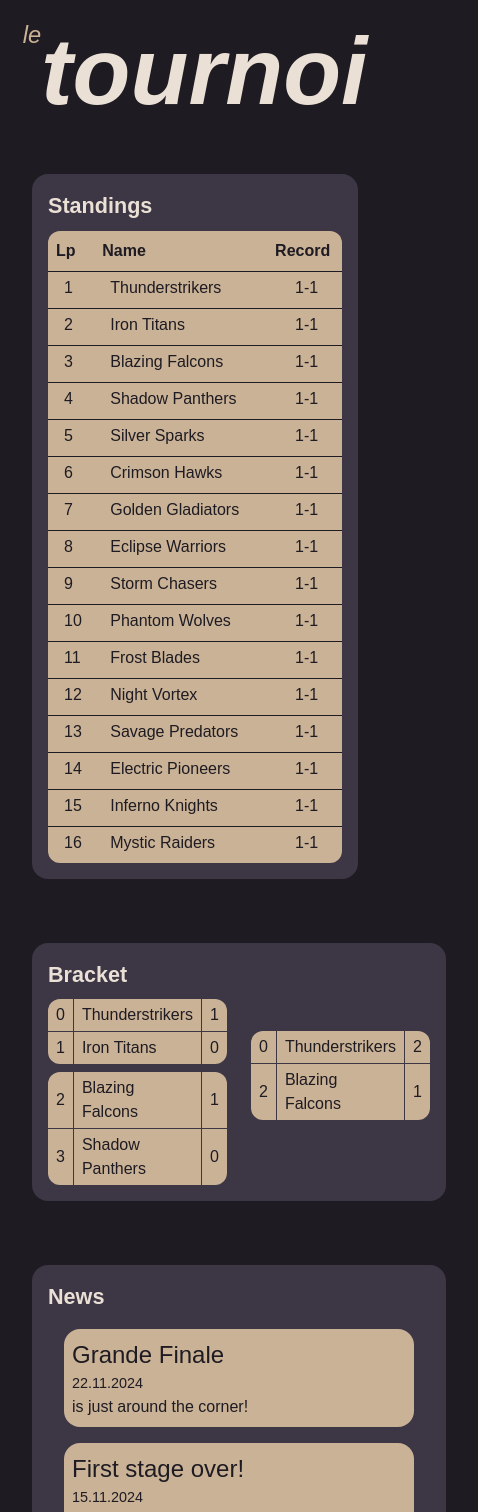
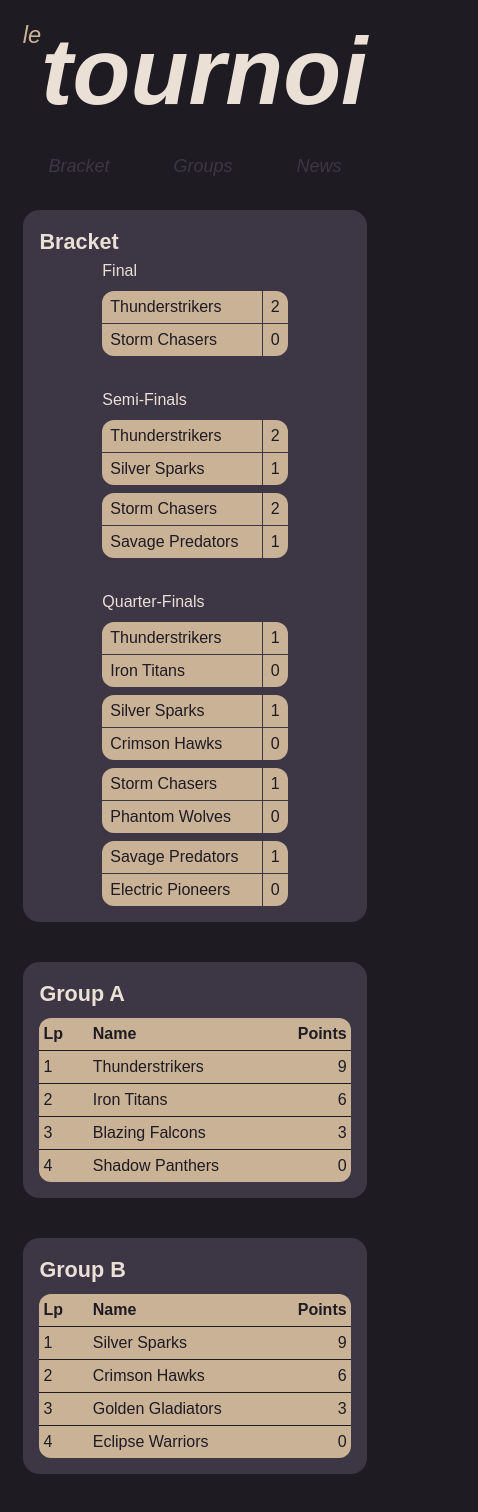
Before and after one commit to noradenshi/tournoi, a Next.js app: page / in a window 390 px wide. Shown: the top 1512 px of the page, 478 px wide, since content can reach past the window. Built offline with nearby package versions, Linux system fonts and the light colour scheme.

Commit message:
added group stage & fixed responsiveness

```diff
--- a/src/app/globals.css
+++ b/src/app/globals.css
@@ -6,6 +6,7 @@ html,
 body {
     min-width: 300px;
     width: 100%;
+    scroll-behavior: smooth;
 }
 
 :root {
@@ -22,47 +23,95 @@ body {
     font-family: Arial, Helvetica, sans-serif;
 }
 
+nav {
+    text-align: center;
+    align-content: center;
+    position: sticky;
+    top: 0px;
+    width: 100%;
+    height: 3em;
+    background-color: var(--background);
+    z-index: 99;
+    overflow-x: auto;
+}
+
+nav li {
+    display: inline;
+    margin: 0 2em;
+}
+
+nav li a {
+    color: var(--primary);
+    font-size: large;
+}
+
 .content-wrap {
     display: flex;
     flex-direction: row;
-    flex-wrap: wrap-reverse;
-    align-items: self-start;
-    justify-content: space-around;
+    flex-wrap: wrap;
+    align-items: start;
     margin: 0;
+    max-width: 1400px;
 }
 
+.content-wrap * {
+    margin: auto;
+}
+
+
+.content,
 .content-1,
 .content-2 {
     display: flex;
-    flex-direction: column;
-    flex-wrap: nowrap;
+    flex-direction: row;
+    flex-wrap: wrap-reverse;
+    width: auto;
+    column-gap: 10vw;
 }
 
-.content-2 {
-    flex: 2;
-}
-
-.content-1 {
-    flex: 1;
-}
+/**/
+/* .content-2 { */
+/*     flex: 3; */
+/* } */
+/**/
+/* .content-1 { */
+/*     flex: 1; */
+/* } */
 
 .box {
     background-color: var(--primary);
     color: var(--foreground);
     border-radius: 1em;
     padding: 1em;
-    margin: 2em;
+    margin: 1.25em auto;
+    width: 80vw;
+}
+
+.groups {
+    display: flex;
+    flex-flow: row wrap;
+    column-gap: 1vw;
+}
+
+.groups * {
     width: auto;
 }
 
 a {
     font-style: italic;
-    color: var(--accent)
+    color: var(--accent);
+    text-decoration: none;
+}
+
+@media screen and (max-width: 850px) {
+    .box {
+        margin: 1.25em 6vw;
+        width: 100%;
+    }
 }
 
 @media screen and (min-width: 1420px) {
     .content-wrap {
         margin: 0 auto;
-        max-width: 1400px;
     }
 }
--- a/src/app/page.tsx
+++ b/src/app/page.tsx
@@ -1,9 +1,10 @@
 import Header from "@/components/header/header";
 import Bracket from "@/components/bracket/bracket";
 import Footer from "@/components/footer/footer";
-import Standings from "@/components/standings/standings";
 import TeamProps from "@/interfaces/TeamProps";
 import News from "@/components/news/news";
+import Group from "@/components/group/group";
+import ScrollTopButton from "@/components/scrollTop/scrollTop";
 
 export default function Home() {
     const team_names = [
@@ -14,21 +15,31 @@ export default function Home() {
     ];
 
     const teams: TeamProps[] = team_names.map((name, seed) => ({
-        seed, name, wins: 1, loses: 1,
+        seed, name, wins: 1, loses: 1, group_pts: 3
     }));
+
 
     return (
         <div>
             <Header />
+            <nav>
+                <ul>
+                    <li><a href="#bracket">Bracket</a></li>
+                    <li><a href="#groups">Groups</a></li>
+                    <li><a href="#news">News</a></li>
+                </ul>
+            </nav>
             <div className="content-wrap">
-                <div className="content-2">
-                    {Bracket(teams)}
-                    <News />
+                {Bracket(teams)}
+                <div className="groups">
+                    {Group("A", teams.slice(0, 4))}
+                    {Group("B", teams.slice(4, 8))}
+                    {Group("C", teams.slice(8, 12))}
+                    {Group("D", teams.slice(12, 16))}
                 </div>
-                <div className="content-1">
-                    {Standings(teams)}
-                </div>
+                <News />
             </div>
+            <ScrollTopButton />
             <Footer />
         </div>
     );
--- a/src/components/bracket/bracket.css
+++ b/src/components/bracket/bracket.css
@@ -1,11 +1,16 @@
 .bracket {
     display: flex;
+    flex-direction: row;
+    flex-wrap: wrap-reverse;
     justify-content: center;
+    gap: 2em 2em;
+    margin: auto 10vw;
 }
 
-.bracket .stage+.stage {
-    margin-top: 2em;
-    margin-left: 1.5em;
+.stage {
+    display: flex;
+    flex-direction: column;
+    justify-content: center;
 }
 
 .matchup {
--- a/src/components/bracket/bracket.tsx
+++ b/src/components/bracket/bracket.tsx
@@ -13,12 +13,10 @@ function Matchup({ team1, team2, score1, score2 }: MatchupProps) {
         <table className="matchup">
             <tbody>
                 <tr className="team1">
-                    <td className="seed">{team1.seed}</td>
                     <td className="name">{team1.name}</td>
                     <td className="score">{score1}</td>
                 </tr>
                 <tr className="team2">
-                    <td className="seed">{team2.seed}</td>
                     <td className="name">{team2.name}</td>
                     <td className="score">{score2}</td>
                 </tr>
@@ -29,16 +27,32 @@ function Matchup({ team1, team2, score1, score2 }: MatchupProps) {
 
 export default function Bracket(teams: TeamProps[]) {
     return (
-        <div className="box">
+        <div id="bracket" className="box">
             <h1>Bracket</h1>
             <div className="bracket">
                 <div className="stage">
-                    <Matchup team1={teams[0]} team2={teams[1]} score1={1} score2={0} />
-                    <Matchup team1={teams[2]} team2={teams[3]} score1={1} score2={0} />
+                    <label>
+                        Quarter-Finals
+                        <Matchup team1={teams[0]} team2={teams[1]} score1={1} score2={0} />
+                        <Matchup team1={teams[4]} team2={teams[5]} score1={1} score2={0} />
+                        <Matchup team1={teams[8]} team2={teams[9]} score1={1} score2={0} />
+                        <Matchup team1={teams[12]} team2={teams[13]} score1={1} score2={0} />
+                    </label>
                 </div>
 
                 <div className="stage">
-                    <Matchup team1={teams[0]} team2={teams[2]} score1={2} score2={1} />
+                    <label>
+                        Semi-Finals
+                        <Matchup team1={teams[0]} team2={teams[4]} score1={2} score2={1} />
+                        <Matchup team1={teams[8]} team2={teams[12]} score1={2} score2={1} />
+                    </label>
+                </div>
+
+                <div className="stage">
+                    <label>
+                        Final
+                        <Matchup team1={teams[0]} team2={teams[8]} score1={2} score2={0} />
+                    </label>
                 </div>
             </div>
         </div>
--- /dev/null
+++ b/src/components/group/group.css
@@ -0,0 +1,28 @@
+.group {
+    margin-top: .5em;
+    background-color: var(--accent);
+    color: var(--background);
+    border-radius: .75em;
+    width: 100%;
+}
+
+.group td {
+    padding: .25em;
+    text-align: left;
+}
+
+.group thead td {
+    font-weight: bold;
+}
+
+.group tbody td {
+    border-top: 1px solid var(--background);
+}
+
+.group td.name {
+    width: 10em;
+}
+
+.group .points  {
+    text-align: right;
+}
--- /dev/null
+++ b/src/components/group/group.tsx
@@ -0,0 +1,28 @@
+import TeamProps from "@/interfaces/TeamProps";
+import "./group.css"
+
+export default function Group(name: string, teams: TeamProps[]) {
+    return (
+        <div id="groups" className="box">
+            <h1>Group {name}</h1>
+            <table className="group">
+                <thead>
+                    <tr>
+                        <td>Lp</td>
+                        <td>Name</td>
+                        <td className="points">Points</td>
+                    </tr>
+                </thead>
+                <tbody>
+                    {teams.map((team, index) => (
+                        <tr>
+                            <td>{index + 1}</td>
+                            <td className="name">{team.name}</td>
+                            <td className="points">{(3 - index) * 3}</td>
+                        </tr>
+                    ))}
+                </tbody>
+            </table>
+        </div>
+    );
+}
--- a/src/components/news/news.css
+++ b/src/components/news/news.css
@@ -1,6 +1,12 @@
+.news {
+    display: flex;
+    flex-direction: column;
+    row-gap: .5em;
+}
+
 article {
+    width: 100%;
     background-color: var(--accent);
-    margin: 1em;
     border-radius: 1em;
     padding: .5em;
     color: var(--background);
@@ -9,6 +15,7 @@ article {
 .title {
     font-size: 1.5em;
     display: flex;
+    align-items: right;
 }
 
 .date {
--- a/src/components/news/news.tsx
+++ b/src/components/news/news.tsx
@@ -17,7 +17,7 @@ function Article({ title, message, date }: ArticleProps) {
 
 export default function News() {
     return (
-        <div className="box">
+        <div id="news" className="box">
             <h1>News</h1>
             <div className="news">
                 <Article title="Grande Finale"
--- /dev/null
+++ b/src/components/scrollTop/scrollTop.css
@@ -0,0 +1,22 @@
+.scroll-top {
+    position: fixed;
+    z-index: 99;
+    bottom: 20px;
+    right: 30px;
+    background-color: var(--primary);
+    padding: 1em;
+    border-radius: 4em;
+    width: 4em;
+    height: 4em;
+    text-align: center;
+    vertical-align: middle;
+}
+
+@media screen and (max-width: 600px) {
+    .scroll-top {
+        border-radius: 3em;
+        width: 3em;
+        height: 3em;
+        vertical-align: top;
+    }
+}
--- /dev/null
+++ b/src/components/scrollTop/scrollTop.tsx
@@ -0,0 +1,28 @@
+"use client";
+import { useEffect, useState } from "react";
+import "./scrollTop.css";
+
+export default function ScrollTopButton() {
+    const [isVisible, setIsVisible] = useState(false);
+
+    useEffect(() => {
+        const handleScroll = () => {
+            setIsVisible(window.scrollY > 100);
+        }
+
+        window.addEventListener("scroll", handleScroll);
+
+        return () => {
+            window.removeEventListener("scroll", handleScroll);
+        }
+
+    }, []);
+
+    const scrollTop = () => {
+        window.scrollTo({ top: 0, behavior: "smooth" });
+    }
+
+    return (isVisible && (
+        <button className="scroll-top" onClick={scrollTop}>Up</button>
+    ));
+}
--- a/src/components/standings/standings.tsx
+++ b/src/components/standings/standings.tsx
@@ -14,7 +14,7 @@ export default function Standings(teams: TeamProps[]) {
                     </tr>
                 </thead>
                 <tbody>
-                    {teams.map((team) => (
+                    {teams.map((team, _) => (
                         <tr>
                             <td>{team.seed + 1}</td>
                             <td>{team.name}</td>
--- a/src/interfaces/TeamProps.tsx
+++ b/src/interfaces/TeamProps.tsx
@@ -3,4 +3,5 @@ export default interface TeamProps {
     name: string;
     wins: number;
     loses: number;
+    group_pts: number;
 }
```
